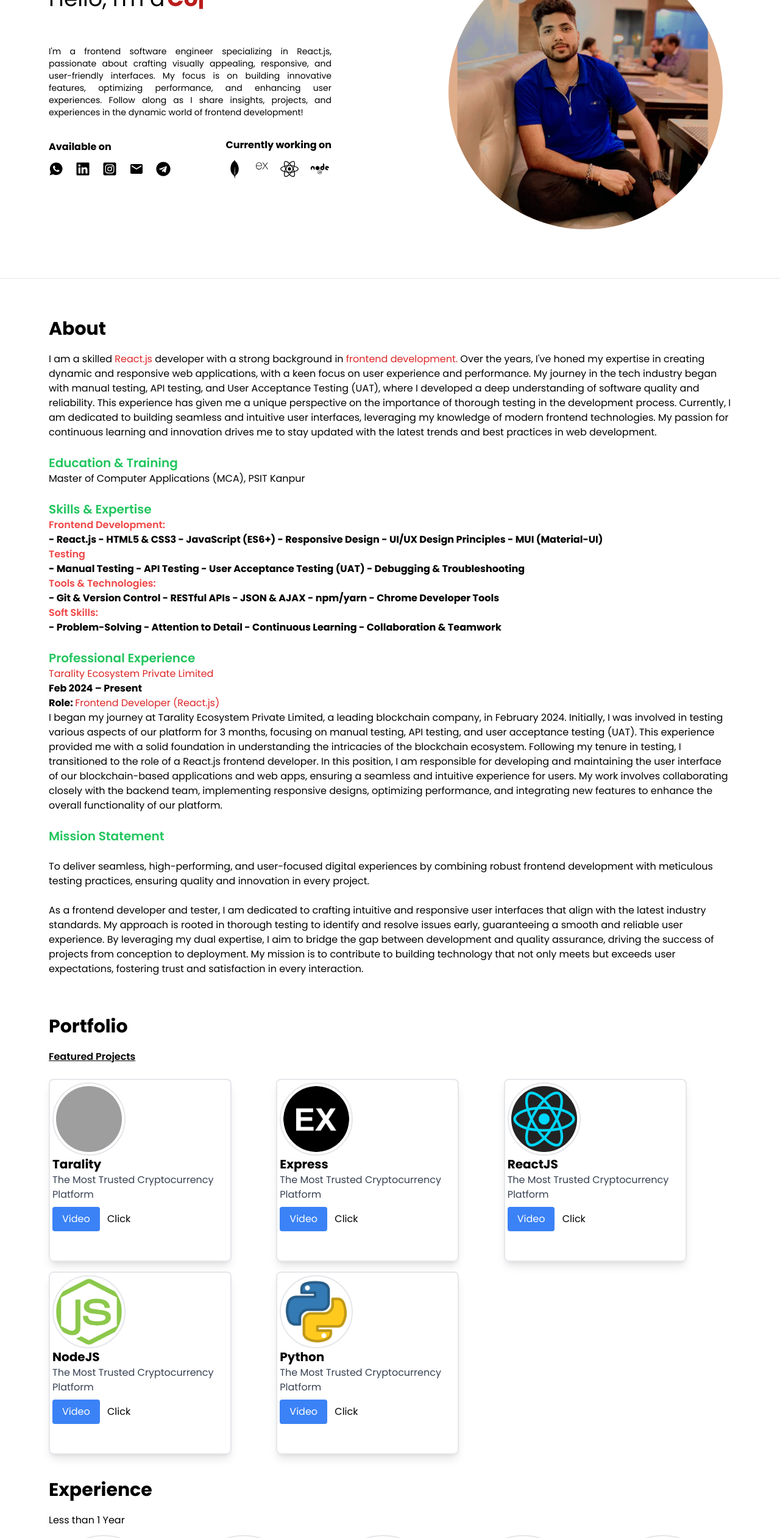
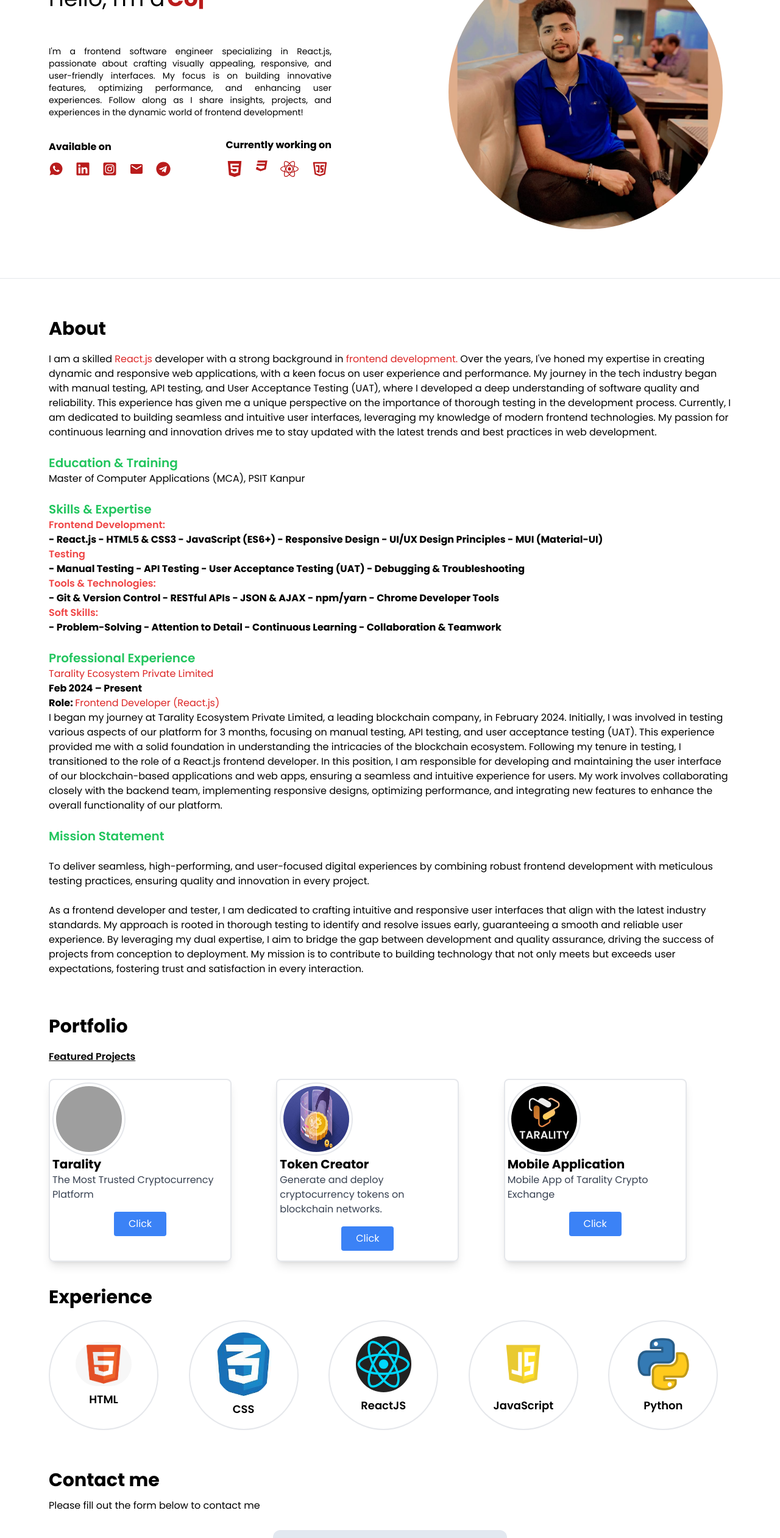
Before and after one commit to brajeshsin/lc, a React (Vite) app: page / in a window 1280 px wide. Shown: the part 234-2756 px from the top of the page at 61% size. Built offline with nearby package versions, Linux system fonts and the light colour scheme; grey boxes are pictures that could not be loaded.

Commit message:
add projects

```diff
--- a/src/components/Experience.jsx
+++ b/src/components/Experience.jsx
@@ -47,7 +47,7 @@
     className="max-w-screen-2xl container mx-auto px-4 md:px-20 mt-10 my-16">
       <div>
         <h1 className="text-3xl font-bold mb-5">Experience</h1>
-        <p>Less than 1 Year</p>
+        {/* <p>Less than 1 Year</p> */}
         <div className="grid grid-cols-2 sm:grid-cols-3 md:grid-cols-4 lg:grid-cols-5 gap-7 my-3">
           {cardItem.map(({ id, logo, name }) => (
             <div
--- a/src/components/Home.jsx
+++ b/src/components/Home.jsx
@@ -12,6 +12,9 @@
 import pc from "../../public/d.jpeg"
 import { MdEmail } from "react-icons/md";
 import { IoLogoWhatsapp } from "react-icons/io";
+import { FaHtml5 } from "react-icons/fa6";
+import { FaCss3 } from "react-icons/fa6";
+import { TbBrandJavascript } from "react-icons/tb";
 
 function Home() {
   return (
@@ -45,28 +48,28 @@
                 <ul className="flex space-x-5 mt-3 cursor-pointer">
                 <li>
                     <a href="https://wa.link/v55d0h">
-                      <IoLogoWhatsapp className="text-2xl cursor-pointer hover:scale-125 duration-300" />
+                      <IoLogoWhatsapp className="text-2xl cursor-pointer hover:scale-125 duration-300  text-red-700" />
                     </a>
                   </li>
 
                   <li>
                     <a href="https://www.linkedin.com/in/brajesh-kumar-singh-328413229/">
-                      <FaLinkedin className="text-2xl cursor-pointer hover:scale-125 duration-300" />
+                      <FaLinkedin className="text-2xl cursor-pointer hover:scale-125 duration-300  text-red-700" />
                     </a>
                   </li>
                   <li>
                     <a href="https://www.instagram.com/__brajesh_singh__?igsh=MXByMXBhZTE3c2p2cQ==">
-                      <FaInstagramSquare className="text-2xl cursor-pointer hover:scale-125 duration-300" />
+                      <FaInstagramSquare className="text-2xl cursor-pointer hover:scale-125 duration-300  text-red-700" />
                     </a>
                   </li>
                   <li>
                     <a  href="mailto:brajeshsingh2911@gmail.com">
-                      <MdEmail className="text-2xl cursor-pointer hover:scale-125 duration-300" />
+                      <MdEmail className="text-2xl cursor-pointer hover:scale-125 duration-300  text-red-700" />
                     </a>
                   </li>
                   <li>
                     <a href="https://web.telegram.org/k/">
-                      <FaTelegram className="text-2xl cursor-pointer hover:scale-125 duration-300" />
+                      <FaTelegram className="text-2xl cursor-pointer hover:scale-125 duration-300  text-red-700" />
                     </a>
                   </li>
                 </ul>
@@ -74,10 +77,10 @@
               <div>
                 <h1 className="font-bold">Currently working on</h1>
                 <div className="flex space-x-5 mt-3 cursor-pointer">
-                  <SiMongodb className="text-xl md:text-3xl hover:scale-150 duration-200 cursor-pointer" />
-                  <SiExpress className="text-xl md:text-3x hover:scale-150 duration-200 cursor-pointer" />
-                  <FaReact className="text-xl md:text-3xl hover:scale-150 duration-200 cursor-pointer" />
-                  <FaNode className="text-xl md:text-3xl hover:scale-150 duration-200 cursor-pointer" />
+                  <FaHtml5 className="text-xl md:text-3xl hover:scale-150 duration-200 cursor-pointer text-red-700" />
+                  <FaCss3 className="text-xl md:text-3x hover:scale-150 duration-200 cursor-pointe  text-red-700" />
+                  <FaReact className="text-xl md:text-3xl hover:scale-150 duration-200 cursor-pointer  text-red-700" />
+                  <TbBrandJavascript className="text-xl md:text-3xl hover:scale-150 duration-200 cursor-pointer  text-red-700  text-red-700" />
                 </div>
               </div>
             </div>
--- a/src/components/Portfolio.jsx
+++ b/src/components/Portfolio.jsx
@@ -4,11 +4,11 @@
 import nodejs from "../../public/node.png";
 import mongoDB from "../../public/mongodb.gif";
 import javascript from "../../public/javascript.png";
-import reactjs from "../../public/reactjs.png";
+import reactjs from "../../public/tapp.jpg";
 import oracle from "../../public/oracle.png";
 import html from "../../public/html.png";
 import css from "../../public/css.jpg";
-import express from "../../public/express.png";
+import token from "../../public/tc.jpg";
 import spring from "../../public/spring.png";
 import springBoot from "../../public/springBoot.jpg";
 
@@ -18,38 +18,49 @@
       id: 1,
       logo: mongoDB,
       name: "Tarality",
+      description: "The Most Trusted Cryptocurrency Platform",
+      projectLink: "https://tarality.com/",
     },
     {
       id: 2,
-      logo: express,
-      name: "Express",
+      logo: token,
+      name: "Token Creator",
+      description: " Generate and deploy cryptocurrency tokens on blockchain networks.",
+      projectLink: "https://web-dapp.tarality.io/",
     },
     {
       id: 3,
       logo: reactjs,
-      name: "ReactJS",
+      name: "Mobile Application",
+      description: "Mobile App of Tarality Crypto Exchange",
+      projectLink: "https://web2mobile.tarality.io/",
     },
-    {
-      id: 4,
-      logo: nodejs,
-      name: "NodeJS",
-    },
-    {
-      id: 5,
-      logo: python,
-      name: "Python",
-    },
+    // {
+    //   id: 4,
+    //   logo: nodejs,
+    //   name: "NodeJS",
+    //   description: "A JavaScript runtime built on Chrome's V8 engine.",
+    //   projectLink: "https://nodejs.org/",
+    // },
+    // {
+    //   id: 5,
+    //   logo: python,
+    //   name: "Python",
+    //   description: "A programming language that lets you work quickly and integrate systems effectively.",
+    //   projectLink: "https://python.org/",
+    // },
   ];
 
   return (
     <div
-    name="Portfolio"
-    className="max-w-screen-2xl container mx-auto px-4 md:px-20 mt-10">
+      name="Portfolio"
+      className="max-w-screen-2xl container mx-auto px-4 md:px-20 mt-10"
+    >
       <div>
         <h1 className="text-3xl font-bold mb-5">Portfolio</h1>
         <span className="underline font-semibold">Featured Projects</span>
-        <div className="grid grid-cols-1 md:grid-cols-3  my-2 ">
-          {cardItem.map(({ id, logo, name }) => (
+        <div className="grid grid-cols-1 md:grid-cols-3 my-2 ">
+          {cardItem.map(({ id, logo, name, description, projectLink }) => (
             <div
               key={id}
               className="mt-4 md:w-[300px] md:h-[300px] border-[2px] rounded-lg shadow-lg p-1 cursor-pointer hover:scale-105 duration-300 "
@@ -61,19 +72,17 @@
               />
               <div>
                 <div className="font-bold text-xl">{name}</div>
-                <p className="text-gray-700">
-                The Most Trusted Cryptocurrency
-                Platform
-                </p>
+                <p className="text-gray-700">{description}</p>
               </div>
-              <div className="mt-2">
-                <button className="mr-2 px-4 py-2 bg-blue-500 text-white rounded">
-                  Video
-                </button>
-                {/* <button className="px-4 py-2 bg-gray-500 text-white rounded ">
-                 Source
-                </button> */}
-                <a href="https://tarality.com/"> Click</a>
+              <div className="mt-4 flex justify-center">
+                <a
+                  href={projectLink}
+                  target="_blank"
+                  rel="noopener noreferrer"
+                  className="px-6 py-2 bg-blue-500 text-white rounded text-center"
+                >
+                  Click
+                </a>
               </div>
             </div>
           ))}
```
Also changed, not shown: public/tapp.jpg (added), public/tc.jpg (added).
